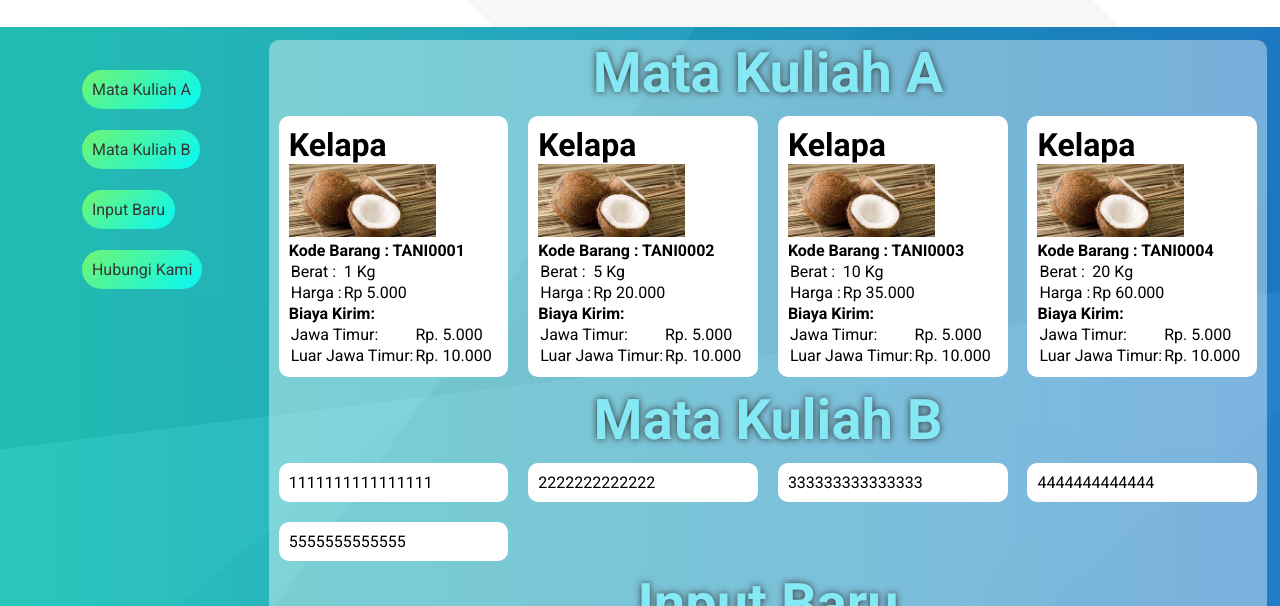
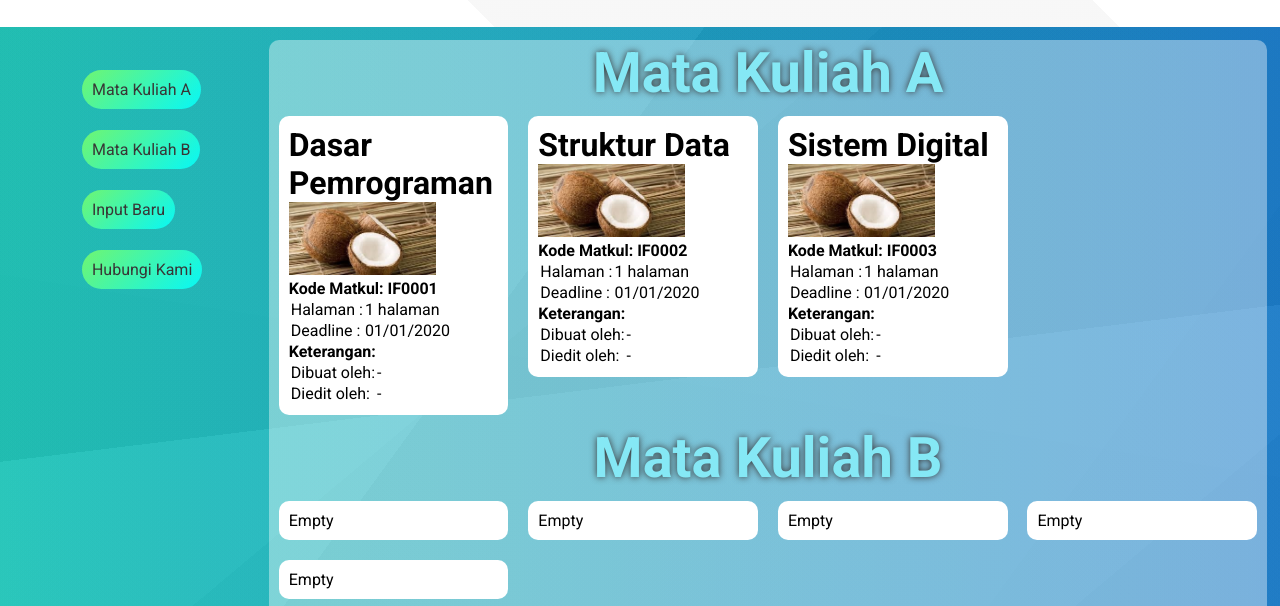
Before and after one commit to FeinardSlim/LombaUNSRI, a plain HTML site: page HTMLFile/BankSoal.html in a window 1280 px wide. Shown: the part 147-753 px from the top of the page. Drawn offline with Linux system fonts and the light colour scheme; a script that the page names is missing.

Commit message:
Update BankSoal.html
kelapa

```diff
--- a/HTMLFile/BankSoal.html
+++ b/HTMLFile/BankSoal.html
@@ -61,154 +61,115 @@
                         <h2 style="text-align: center; padding: 0;">Mata Kuliah A</h2>
                         <div class="floating">
                             <h3>
-                                <!-- Nama Barang -->Kelapa
+                                <!-- Nama Barang -->Dasar Pemrograman
                             </h3>
                             <img src="../assets/image-produk/kelapa.jpg">
-                            <h4>Kode Barang :
-                                <!--Isi Kode -->TANI0001</h4>
+                            <h4>Kode Matkul:
+                                <!--Isi Kode -->IF0001</h4>
                             <table>
                                 <tr>
-                                    <td>Berat :</td>
+                                    <td>Halaman :</td>
                                     <td>
-                                        <!-- Jumlah berat -->1 Kg
+                                        <!-- Jumlah berat -->1 halaman
                                     </td>
                                 </tr>
                                 <tr>
-                                    <td>Harga :</td>
+                                    <td>Deadline :</td>
                                     <td>
-                                        <!-- harga barang -->Rp 5.000
+                                        <!-- harga barang -->01/01/2020
                                     </td>
                                 </tr>
                             </table>
-                            <h4>Biaya Kirim:</h4>
+                            <h4>Keterangan:</h4>
                             <table>
                                 <tr>
-                                    <td>Jawa Timur:</td>
+                                    <td>Dibuat oleh:</td>
                                     <td>
-                                        <!-- Harga pengiriman di Jawa Timur -->Rp. 5.000
+                                        <!-- Harga pengiriman di Jawa Timur -->-
                                     </td>
                                 </tr>
                                 <tr>
-                                    <td>Luar Jawa Timur:</td>
+                                    <td>Diedit oleh:</td>
                                     <td>
-                                        <!-- Harga pengiriman di Luar Jawa Timur -->Rp. 10.000
+                                        <!-- Harga pengiriman di Luar Jawa Timur -->-
                                     </td>
                                 </tr>
                             </table>
                         </div>
                         <div class="floating">
                             <h3>
-                                <!-- Nama Barang -->Kelapa
+                                <!-- Nama Barang -->Struktur Data
                             </h3>
                             <img src="../assets/image-produk/kelapa.jpg">
-                            <h4>Kode Barang :
-                                <!--Isi Kode -->TANI0002</h4>
+                            <h4>Kode Matkul:
+                                <!--Isi Kode -->IF0002</h4>
                             <table>
                                 <tr>
-                                    <td>Berat :</td>
+                                    <td>Halaman :</td>
                                     <td>
-                                        <!-- Jumlah berat -->5 Kg
+                                        <!-- Jumlah berat -->1 halaman
                                     </td>
                                 </tr>
                                 <tr>
-                                    <td>Harga :</td>
+                                    <td>Deadline :</td>
                                     <td>
-                                        <!-- harga barang -->Rp 20.000
+                                        <!-- harga barang -->01/01/2020
                                     </td>
                                 </tr>
                             </table>
-                            <h4>Biaya Kirim:</h4>
+                            <h4>Keterangan:</h4>
                             <table>
                                 <tr>
-                                    <td>Jawa Timur:</td>
+                                    <td>Dibuat oleh:</td>
                                     <td>
-                                        <!-- Harga pengiriman di Jawa Timur -->Rp. 5.000
+                                        <!-- Harga pengiriman di Jawa Timur -->-
                                     </td>
                                 </tr>
                                 <tr>
-                                    <td>Luar Jawa Timur:</td>
+                                    <td>Diedit oleh:</td>
                                     <td>
-                                        <!-- Harga pengiriman di Luar Jawa Timur -->Rp. 10.000
+                                        <!-- Harga pengiriman di Luar Jawa Timur -->-
                                     </td>
                                 </tr>
                             </table>
                         </div>
                         <div class="floating">
                             <h3>
-                                <!-- Nama Barang -->Kelapa
+                                <!-- Nama Barang -->Sistem Digital
                             </h3>
                             <img src="../assets/image-produk/kelapa.jpg">
-                            <h4>Kode Barang :
-                                <!--Isi Kode -->TANI0003</h4>
+                            <h4>Kode Matkul:
+                                <!--Isi Kode -->IF0003</h4>
                             <table>
                                 <tr>
-                                    <td>Berat :</td>
+                                    <td>Halaman :</td>
                                     <td>
-                                        <!-- Jumlah berat -->10 Kg
+                                        <!-- Jumlah berat -->1 halaman
                                     </td>
                                 </tr>
                                 <tr>
-                                    <td>Harga :</td>
+                                    <td>Deadline :</td>
                                     <td>
-                                        <!-- harga barang -->Rp 35.000
+                                        <!-- harga barang -->01/01/2020
                                     </td>
                                 </tr>
                             </table>
-                            <h4>Biaya Kirim:</h4>
+                            <h4>Keterangan:</h4>
                             <table>
                                 <tr>
-                                    <td>Jawa Timur:</td>
+                                    <td>Dibuat oleh:</td>
                                     <td>
-                                        <!-- Harga pengiriman di Jawa Timur -->Rp. 5.000
+                                        <!-- Harga pengiriman di Jawa Timur -->-
                                     </td>
                                 </tr>
                                 <tr>
-                                    <td>Luar Jawa Timur:</td>
+                                    <td>Diedit oleh:</td>
                                     <td>
-                                        <!-- Harga pengiriman di Luar Jawa Timur -->Rp. 10.000
+                                        <!-- Harga pengiriman di Luar Jawa Timur -->-
                                     </td>
                                 </tr>
                             </table>
                         </div>
-                        <div class="floating">
-                            <h3>
-                                <!-- Nama Barang -->Kelapa
-                            </h3>
-                            <img src="../assets/image-produk/kelapa.jpg">
-                            <h4>Kode Barang :
-                                <!--Isi Kode -->TANI0004</h4>
-                            <table>
-                                <tr>
-                                    <td>Berat :</td>
-                                    <td>
-                                        <!-- Jumlah berat -->20 Kg
-                                    </td>
-                                </tr>
-                                <tr>
-                                    <td>Harga :</td>
-                                    <td>
-                                        <!-- harga barang -->Rp 60.000
-                                    </td>
-                                </tr>
-                            </table>
-                            <h4>Biaya Kirim:</h4>
-                            <table>
-                                <tr>
-                                    <td>Jawa Timur:</td>
-                                    <td>
-                                        <!-- Harga pengiriman di Jawa Timur -->Rp. 5.000
-                                    </td>
-                                </tr>
-                                <tr>
-                                    <td>Luar Jawa Timur:</td>
-                                    <td>
-                                        <!-- Harga pengiriman di Luar Jawa Timur -->Rp. 10.000
-                                    </td>
-                                </tr>
-                            </table>
-                        </div>
-
-
 
                         <!-- Tambahkan Diatas Bagian ini -->
                     </div>
@@ -218,19 +179,19 @@
                         <!--Bagian MatKulB-->
                         <h2 style="text-align: center;padding: 0;">Mata Kuliah B</h2>
                         <div class="floating">
-                            <p>1111111111111111</p>
+                            <p>Empty</p>
                         </div>
                         <div class="floating">
-                            <p>2222222222222</p>
+                            <p>Empty</p>
                         </div>
                         <div class="floating">
-                            <p>333333333333333</p>
+                            <p>Empty</p>
                         </div>
                         <div class="floating">
-                            <p>4444444444444</p>
+                            <p>Empty</p>
                         </div>
                         <div class="floating">
-                            <p>5555555555555</p>
+                            <p>Empty</p>
                         </div>
                         <!-- Tambahkan Diatas Bagian ini -->
                     </div>
@@ -260,12 +221,12 @@
                             </fieldset>
 
                             <fieldset class="pure-group">
-                                <label for="pesanan">Pesanan: </label>
+                                <label for="pesanan">Evaluasi Baru: </label>
                                 <textarea id="pesanan" name="pesanan" rows="15" placeholder="Masukkan dengan format : Kode Barang - Jumlah yang dipesan"></textarea>
                             </fieldset>
 
                             <fieldset class="pure-group">
-                                <label for="alamat">Alamat pengiriman: </label>
+                                <label for="alamat">Kelas: </label>
                                 <textarea id="alamat" name="alamat" rows="5" placeholder="Masukkan alamat tujuan pengiriman"></textarea>
                             </fieldset>
 
@@ -280,8 +241,8 @@
 
                         <!-- Customise the Thankyou Message People See when they submit the form: -->
                         <div class="thankyou_message" style="display:none;">
-                            <h3 style="text-align:center;"><em>Terima Kasih</em> telah memesan produk kami. Kami akan segera menkonfirmasikan pesanan anda</h3>
-                            <h3 style="text-align:center;"><strong>Silahkan Refresh Halaman untuk memesan kembali</strong></h3>
+                            <h3 style="text-align:center;"><em>Terima Kasih</em> telah memasukan evaluasi. Kami akan menampilkan informasi Anda</h3>
+                            <h3 style="text-align:center;"><strong>Silahkan Refresh Halaman untuk memasukkan kembali</strong></h3>
                         </div>
 
                     </form>
```
